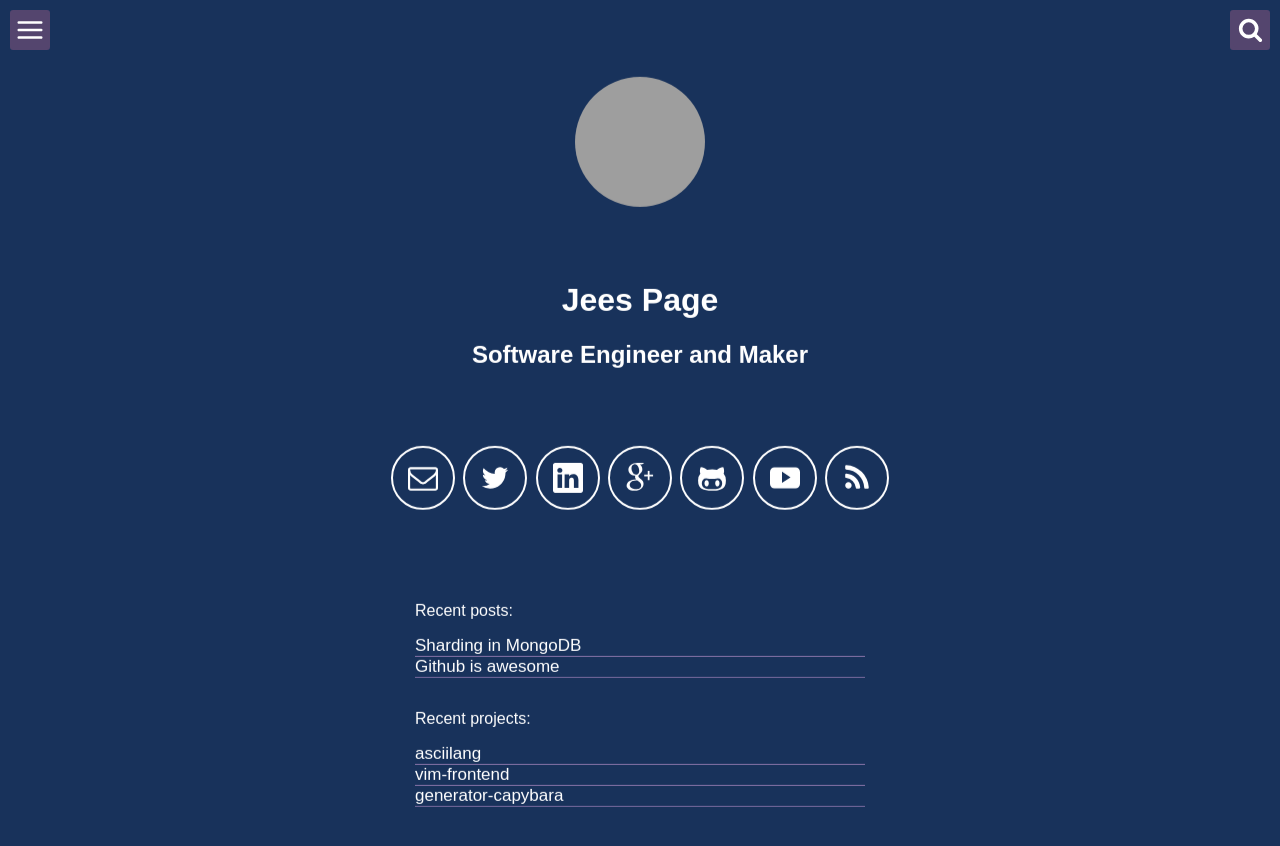
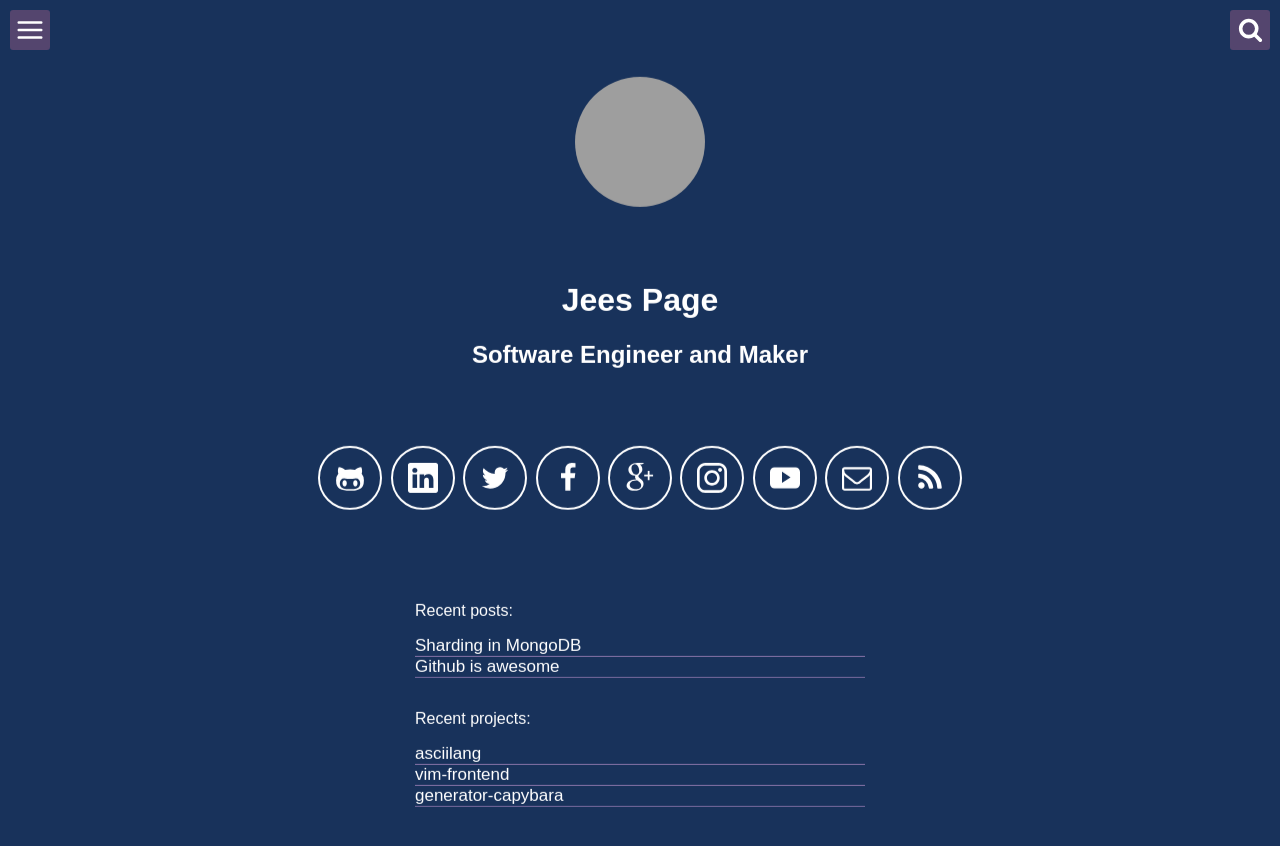
Before and after one commit to Jees7/jees7.github.io, a Jekyll site: the page built from index.html, in a window 1280 px wide. Shown: the top 846 px of the page. Built offline with Jekyll 4.4.1, drawn with Linux system fonts in a browser that asks for light colours; grey boxes are pictures that could not be loaded.

Commit message:
Add social icons

```diff
--- a/_config.yml
+++ b/_config.yml
@@ -8,12 +8,14 @@ username: Jees Page
 subname: Software Engineer and Maker
 user_title: Jees - Software Engineer and Maker
 email: arsenalkim@gmail.com
+facebook_username: jisang.kim.90
 twitter_username: JeesTweet
-github_username:  Jees7
-gplus_username:  Jees Kim
+github_username: Jees7
+gplus_username: Jees Kim
 disqus_username: Jees Kim
 tistory_username: jeestories
 linkedin_username: jeesangkim
+instagram_username: jeestargram
 youtube_username: arsenalkimUtb
 profile_picture: "https://c1.staticflickr.com/4/3800/32641621020_f893189d28_m.jpg"
 
--- a/_includes/header-default.html
+++ b/_includes/header-default.html
@@ -14,33 +14,43 @@
 
 
         <div class="icons-home">
-            <a aria-label="Send email" title="Send me a e-mail" href="mailto:{{site.email}}">
-                <svg class="icon icon-email"><use xlink:href="#icon-email"></use></svg>
+
+            <a aria-label="My Github" title="Show my projetcts" target="_blank" href="https://github.com/{{site.github_username}}">
+                <svg class="icon icon-github-alt"><use xlink:href="#icon-github-alt"></use></svg>
+            </a>
+
+            <a aria-label="My Linkedin" title="Follow me on Linkedin" target="_blank" href="https://www.linkedin.com/in/{{site.linkedin_username}}">
+                <svg class="icon icon-linkedin"><use xlink:href="#icon-linkedin"></use></svg>
             </a>
 
             <a aria-label="My Twitter" title="Follow me on Twitter" target="_blank" href="https://twitter.com/{{site.twitter_username}}">
                 <svg class="icon icon-twitter"><use xlink:href="#icon-twitter"></use></svg>
             </a>
 
-            <a aria-label="My Linkedin" title="Follow me on Linkedin" target="_blank" href="https://www.linkedin.com/in/{{site.linkedin_username}}">
-                <svg class="icon icon-linkedin"><use xlink:href="#icon-linkedin"></use></svg>
+            <a aria-label="My Facebook" title="Follow me on Facebook" target="_blank" href="https://twitter.com/{{site.facebook_username}}">
+                <svg class="icon icon-facebook"><use xlink:href="#icon-facebook"></use></svg>
             </a>
 
             <a aria-label="My Google Plus" title="Show my feed" target="_blank" href="https://plus.google.com/u/0/+{{site.gplus_username}}/posts">
                 <svg class="icon icon-google-plus"><use xlink:href="#icon-google-plus"></use></svg>
             </a>
 
-            <a aria-label="My Github" title="Show my projetcts" target="_blank" href="https://github.com/{{site.github_username}}">
-                <svg class="icon icon-github-alt"><use xlink:href="#icon-github-alt"></use></svg>
+            <a aria-label="My Instagram" title="Show my style" target="_blank" href="https://www.instagram.com/{{site.instagram_username}}">
+                <svg class="icon icon-instagram"><use xlink:href="#icon-instagram"></use></svg>
             </a>
 
             <a aria-label="My Youtube" title="Show my video" target="_blank" href="https://www.youtube.com/user/{{site.youtube_username}}">
                 <svg class="icon icon-youtube"><use xlink:href="#icon-youtube"></use></svg>
             </a>
 
+            <a aria-label="Send email" title="Send me a e-mail" href="mailto:{{site.email}}">
+                <svg class="icon icon-email"><use xlink:href="#icon-email"></use></svg>
+            </a>
+
             <a aria-label="Use the RSS to get updated" title="Register for my RSS" target="_blank" href="{{ "/feed.xml" | prepend: site.baseurl }}">
                 <svg class="icon icon-rss"><use xlink:href="#icon-rss"></use></svg>
             </a>
+
         </div>
 
         <ul class="recent">
--- a/_includes/svg-icons.html
+++ b/_includes/svg-icons.html
@@ -44,8 +44,13 @@
             <path class="path1" d="M90,26.958C90,19.525,83.979,13.5,76.55,13.5h-63.1C6.021,13.5,0,19.525,0,26.958v36.084 C0,70.475,6.021,76.5,13.45,76.5h63.1C83.979,76.5,90,70.475,90,63.042V26.958z M36,60.225V26.33l25.702,16.947L36,60.225z"
             />
         </symbol>
+        <symbol id="icon-instagram" viewBox="0 0 169.063 169.063">
+            <path class="path1" d="M122.406,0H46.654C20.929,0,0,20.93,0,46.655v75.752c0,25.726,20.929,46.655,46.654,46.655h75.752 c25.727,0,46.656-20.93,46.656-46.655V46.655C169.063,20.93,148.133,0,122.406,0z M154.063,122.407 c0,17.455-14.201,31.655-31.656,31.655H46.654C29.2,154.063,15,139.862,15,122.407V46.655C15,29.201,29.2,15,46.654,15h75.752 c17.455,0,31.656,14.201,31.656,31.655V122.407z" />
+            <path class="path1" d="M84.531,40.97c-24.021,0-43.563,19.542-43.563,43.563c0,24.02,19.542,43.561,43.563,43.561s43.563-19.541,43.563-43.561 C128.094,60.512,108.552,40.97,84.531,40.97z M84.531,113.093c-15.749,0-28.563-12.812-28.563-28.561 c0-15.75,12.813-28.563,28.563-28.563s28.563,12.813,28.563,28.563C113.094,100.281,100.28,113.093,84.531,113.093z" />
+            <path class="path1" d="M129.921,28.251c-2.89,0-5.729,1.17-7.77,3.22c-2.051,2.04-3.23,4.88-3.23,7.78c0,2.891,1.18,5.73,3.23,7.78	c2.04,2.04,4.88,3.22,7.77,3.22c2.9,0,5.73-1.18,7.78-3.22c2.05-2.05,3.22-4.89,3.22-7.78c0-2.9-1.17-5.74-3.22-7.78 C135.661,29.421,132.821,28.251,129.921,28.251z" />
+        </symbol>
         <symbol id="icon-right-arrow">
-            <path d="M21.205,5.007c-0.429-0.444-1.143-0.444-1.587,0c-0.429,0.429-0.429,1.143,0,1.571l8.047,8.047H1.111  C0.492,14.626,0,15.118,0,15.737c0,0.619,0.492,1.127,1.111,1.127h26.554l-8.047,8.032c-0.429,0.444-0.429,1.159,0,1.587  c0.444,0.444,1.159,0.444,1.587,0l9.952-9.952c0.444-0.429,0.444-1.143,0-1.571L21.205,5.007z"
+            <path d="M21.205,5.007c-0.429-0.444-1.143-0.444-1.587,0c-0.429,0.429-0.429,1.143,0,1.571l8.047,8.047H1.111 C0.492,14.626,0,15.118,0,15.737c0,0.619,0.492,1.127,1.111,1.127h26.554l-8.047,8.032c-0.429,0.444-0.429,1.159,0,1.587  c0.444,0.444,1.159,0.444,1.587,0l9.952-9.952c0.444-0.429,0.444-1.143,0-1.571L21.205,5.007z"
                 fill="#489472" />
         </symbol>
     </defs>
```
